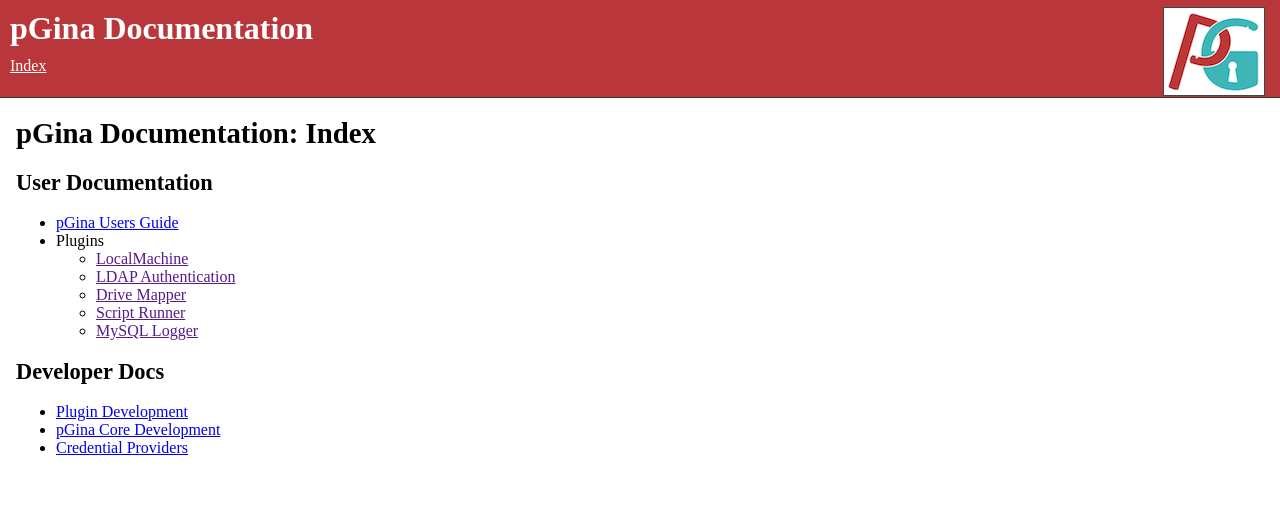
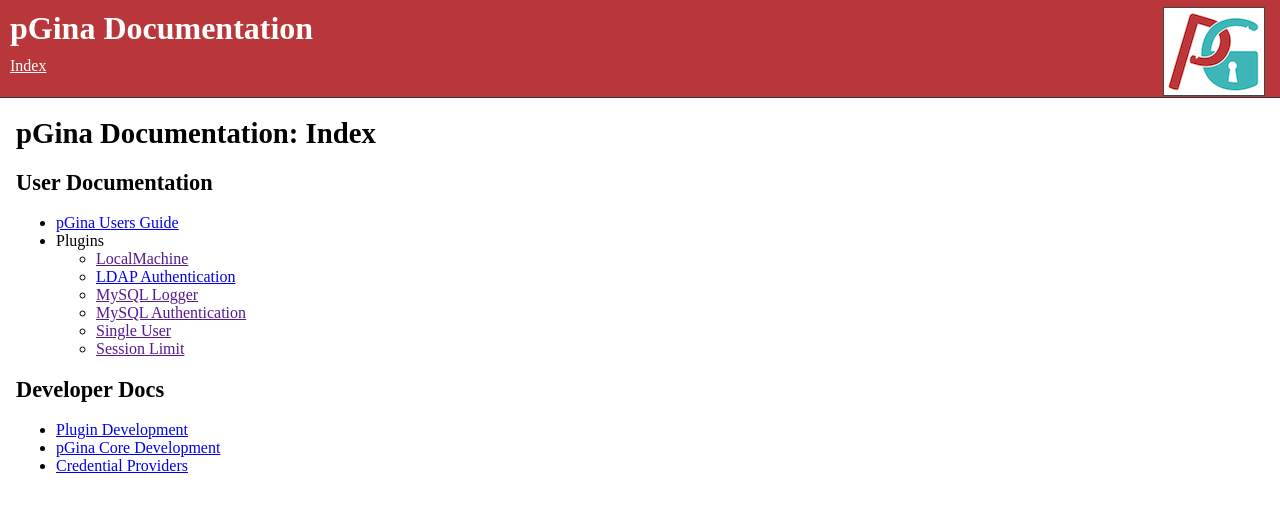
Before and after one commit to pgina/docs, a Jekyll site: the page built from index.md, in a window 1280 px wide. Shown: the top 512 px of the page. Built offline with Jekyll 4.4.1, drawn with Linux system fonts in a browser that asks for light colours.

Commit message:
Update index and add placeholder for LDAP docs.

```diff
--- a/index.md
+++ b/index.md
@@ -11,10 +11,11 @@
 * [pGina Users Guide](user.html)
 * Plugins
    * [LocalMachine]()
-   * [LDAP Authentication]()
-   * [Drive Mapper]()
-   * [Script Runner]()
+   * [LDAP Authentication](ldap.html)
    * [MySQL Logger]()
+   * [MySQL Authentication]()
+   * [Single User]()
+   * [Session Limit]()
 
 ## Developer Docs
 
```
Also changed, not shown: ldap.md (added, +21 -0 lines).
